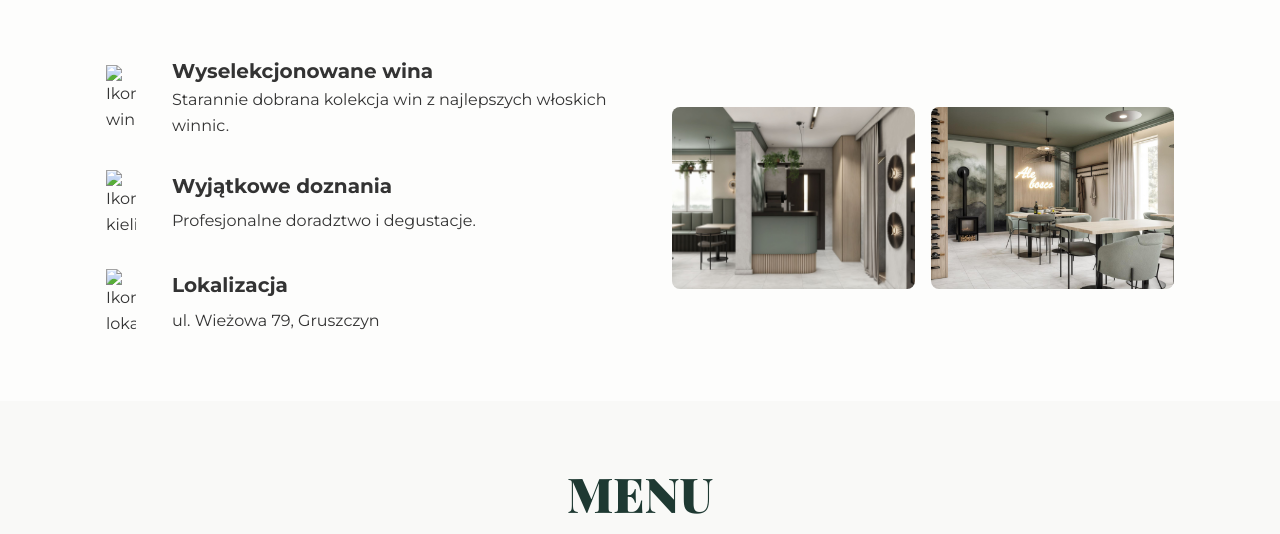
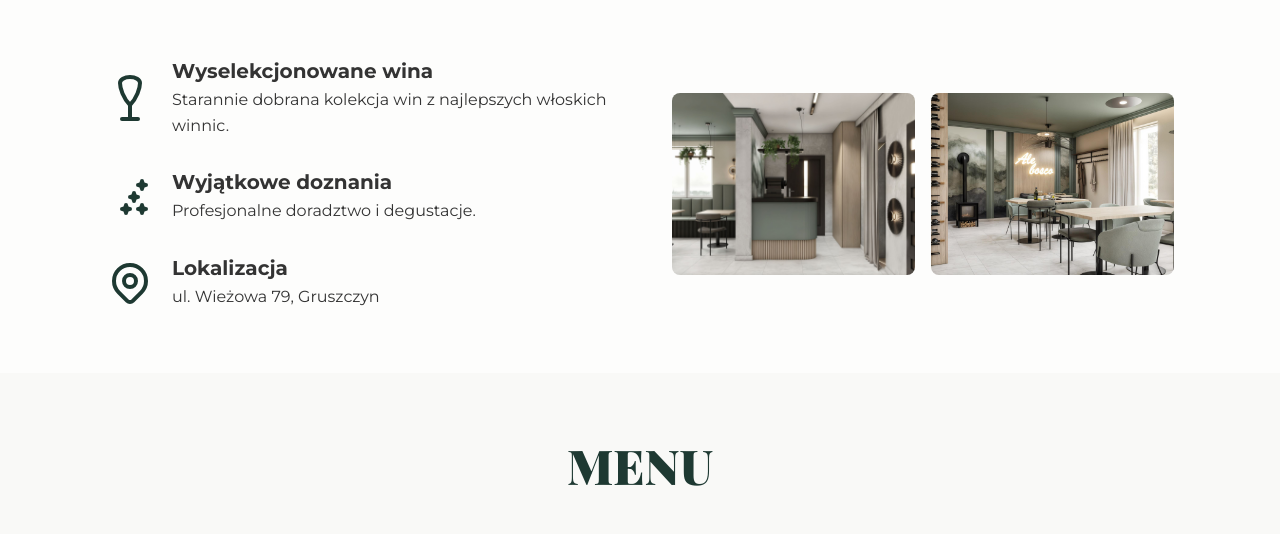
Before and after one commit to Nikodem-b00p/curly-waddle, a plain HTML site: page index.html in a window 1280 px wide. Shown: the part 711-1245 px from the top of the page. Drawn offline with nearby package versions, Linux system fonts and the light colour scheme.

Commit message:
Feat: Redesign layout and replace placeholder icons

```diff
--- a/index.html
+++ b/index.html
@@ -59,17 +59,32 @@
             <div class="about__container container">
                 <div class="about__features">
                     <div class="feature">
-                        <img src="images/icon-wine.svg" alt="Ikona wina" class="feature__icon">
+                        <svg xmlns="http://www.w3.org/2000/svg" class="feature__icon" width="24" height="24" viewBox="0 0 24 24" stroke-width="2" stroke="currentColor" fill="none" stroke-linecap="round" stroke-linejoin="round" aria-hidden="true">
+                           <path stroke="none" d="M0 0h24v24H0z" fill="none"></path>
+                           <path d="M8 22l8 0"></path>
+                           <path d="M12 15l0 7"></path>
+                           <path d="M12 15c3.333 -3.333 5 -8.333 5 -11c0 -1.657 -2.239 -3 -5 -3s-5 1.343 -5 3c0 2.667 1.667 7.667 5 11z"></path>
+                        </svg>
                         <h3 class="feature__title">Wyselekcjonowane wina</h3>
                         <p>Starannie dobrana kolekcja win z najlepszych włoskich winnic.</p>
                     </div>
                     <div class="feature">
-                        <img src="images/icon-glass.svg" alt="Ikona kieliszka" class="feature__icon">
+                        <svg xmlns="http://www.w3.org/2000/svg" class="feature__icon" width="24" height="24" viewBox="0 0 24 24" fill="none" stroke="currentColor" stroke-width="2" stroke-linecap="round" stroke-linejoin="round" aria-hidden="true">
+                          <path stroke="none" d="M0 0h24v24H0z" fill="none"></path>
+                          <path d="M16 18a2 2 0 0 1 2 2a2 2 0 0 1 2 -2a2 2 0 0 1 -2 -2a2 2 0 0 1 -2 2"></path>
+                          <path d="M8 18a2 2 0 0 1 2 2a2 2 0 0 1 2 -2a2 2 0 0 1 -2 -2a2 2 0 0 1 -2 2"></path>
+                          <path d="M12 12a2 2 0 0 1 2 2a2 2 0 0 1 2 -2a2 2 0 0 1 -2 -2a2 2 0 0 1 -2 2"></path>
+                          <path d="M16 6a2 2 0 0 1 2 2a2 2 0 0 1 2 -2a2 2 0 0 1 -2 -2a2 2 0 0 1 -2 2"></path>
+                        </svg>
                         <h3 class="feature__title">Wyjątkowe doznania</h3>
                         <p>Profesjonalne doradztwo i degustacje.</p>
                     </div>
                     <div class="feature">
-                        <img src="images/icon-location.svg" alt="Ikona lokalizacji" class="feature__icon">
+                        <svg xmlns="http://www.w3.org/2000/svg" class="feature__icon" width="24" height="24" viewBox="0 0 24 24" stroke-width="2" stroke="currentColor" fill="none" stroke-linecap="round" stroke-linejoin="round" aria-hidden="true">
+                           <path stroke="none" d="M0 0h24v24H0z" fill="none"></path>
+                           <path d="M9 11a3 3 0 1 0 6 0a3 3 0 0 0 -6 0"></path>
+                           <path d="M17.657 16.657l-4.243 4.243a2 2 0 0 1 -2.827 0l-4.244 -4.243a8 8 0 1 1 11.314 0z"></path>
+                        </svg>
                         <h3 class="feature__title">Lokalizacja</h3>
                         <p>ul. Wieżowa 79, Gruszczyn</p>
                     </div>
--- a/style.css
+++ b/style.css
@@ -216,7 +216,17 @@ img {
 }
 .feature__icon {
   grid-row: 1 / 3;
-  width: 30px;
+  width: 48px; /* Zwiększamy rozmiar dla lepszej widoczności */
+  height: 48px;
+  color: var(--color-primary); /* Nadaje ikonom zielony kolor */
+  display: flex; /* Centrowanie ikony w kontenerze */
+  align-items: center;
+  justify-content: center;
+}
+
+.feature__icon svg {
+  width: 100%; /* Dopasowanie SVG do kontenera */
+  height: 100%;
 }
 .feature__title {
   margin-bottom: 0.25rem;
```
